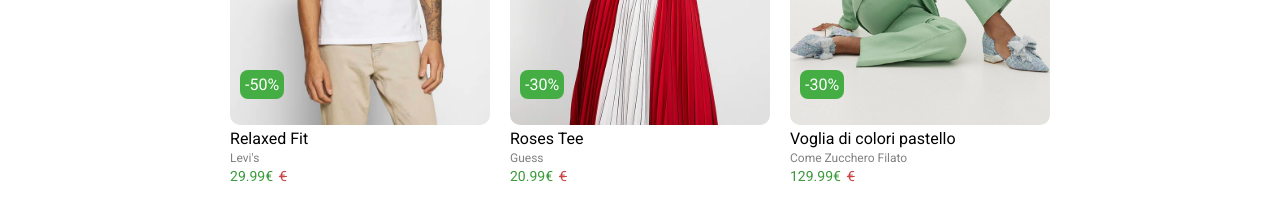
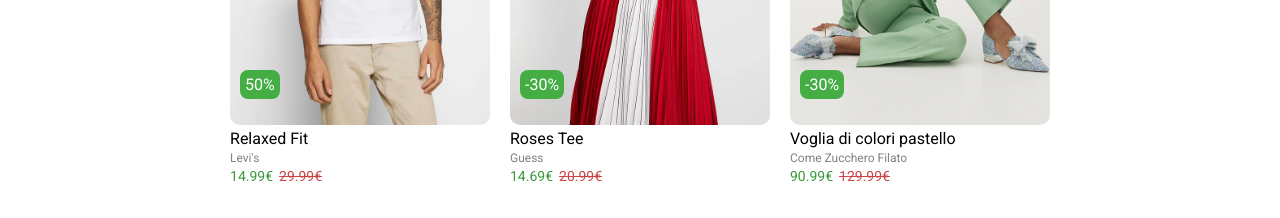
Before and after one commit to orlandomanfredini/vite-boolando, a Vue app in the folder vite-boolando/: page / in a window 1280 px wide. Shown: the part 487-705 px from the top of the page. Built offline with nearby package versions, Linux system fonts and the light colour scheme.

Commit message:
ADD: function discount

```diff
--- a/vite-boolando/src/assets/db2.json
+++ b/vite-boolando/src/assets/db2.json
@@ -7,6 +7,7 @@
       "brand": "Levi's",
       "name": "Relaxed Fit",
       "price": 29.99,
+      "discount": "50",
       "isInFavorites": true,
       "badges": [
         {
@@ -15,7 +16,7 @@
         },
         {
           "type": "discount",
-          "value": "-50%"
+          "value": "50%"
         }
       ]
     },
@@ -26,6 +27,7 @@
       "brand": "Guess",
       "name": "Roses Tee",
       "price": 20.99,
+      "discount": "30",
       "isInFavorites": true,
       "badges": [
         {
@@ -41,6 +43,7 @@
       "brand": "Come Zucchero Filato",
       "name": "Voglia di colori pastello",
       "price": 129.99,
+      "discount": "30",
       "isInFavorites": false,
       "badges": [
         {
@@ -56,6 +59,7 @@
       "brand": "Levi's",
       "name": "Tee Unisex",
       "price": 14.99,
+      "discount": "50",
       "isInFavorites": false,
       "badges": [
         {
@@ -75,6 +79,7 @@
       "brand": "Maya Deluxe",
       "name": "Stripe Bodice",
       "price": 99.99,
+      "discount": "50",
       "isInFavorites": true,
       "badges": [
         {
@@ -94,7 +99,7 @@
       "brand": "Esprit",
       "name": "Maglione - Black",
       "price": 29.99,
-
+      "discount": 0,
       "isInFavorites": true,
       "badges": [
         {
--- a/vite-boolando/src/components/AppProduct.vue
+++ b/vite-boolando/src/components/AppProduct.vue
@@ -9,6 +9,14 @@ export default {
 
         }
     },
+
+    methods: {
+        calculatePrice(price, discount){
+            let result = price - (price * parseInt(discount) / 100)
+            return result.toFixed(2)
+
+        }
+    }
 
 }
 </script>
@@ -33,8 +41,8 @@ export default {
             <span>{{ singleProduct.name }}</span>
             <span class="brand">{{ singleProduct.brand }}</span>
             <div class="price">
-                <span>{{ singleProduct.price }}€</span>
-                <span class="price-original">€</span>
+                <span>{{calculatePrice(singleProduct.price, singleProduct.discount)}}€</span>
+                <span class="price-original">{{ singleProduct.price }}€</span>
             </div>
         </div>
     </div>
```
